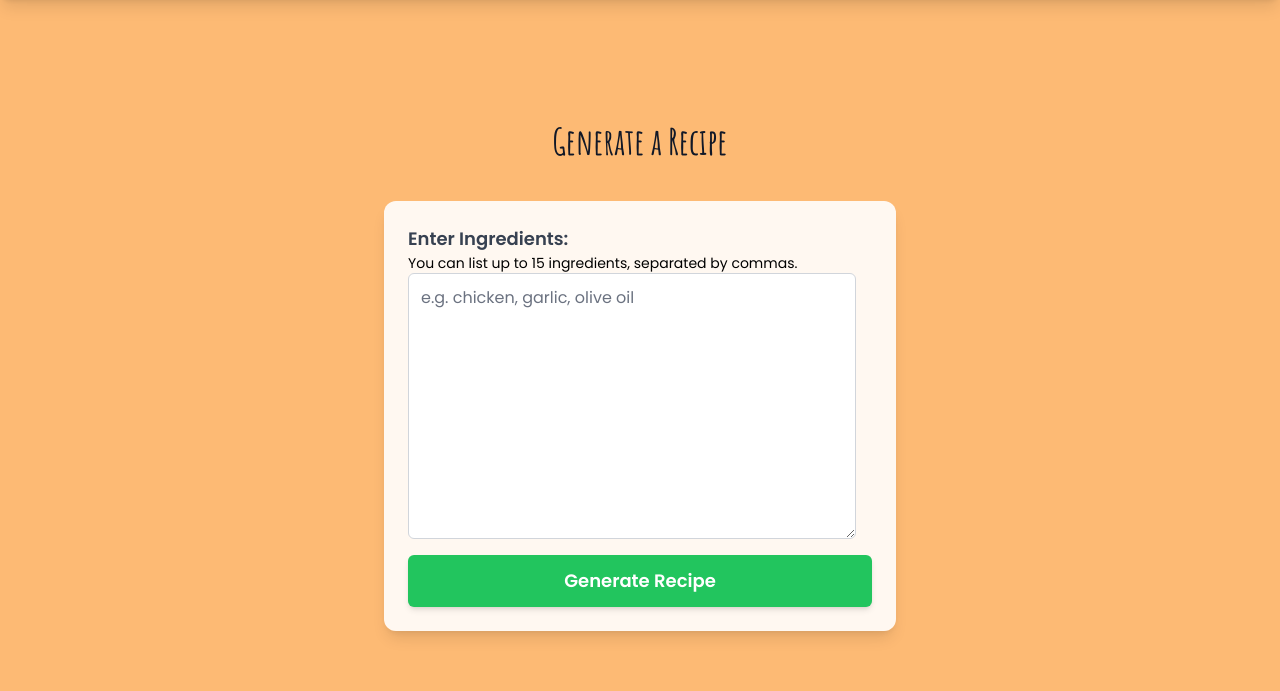
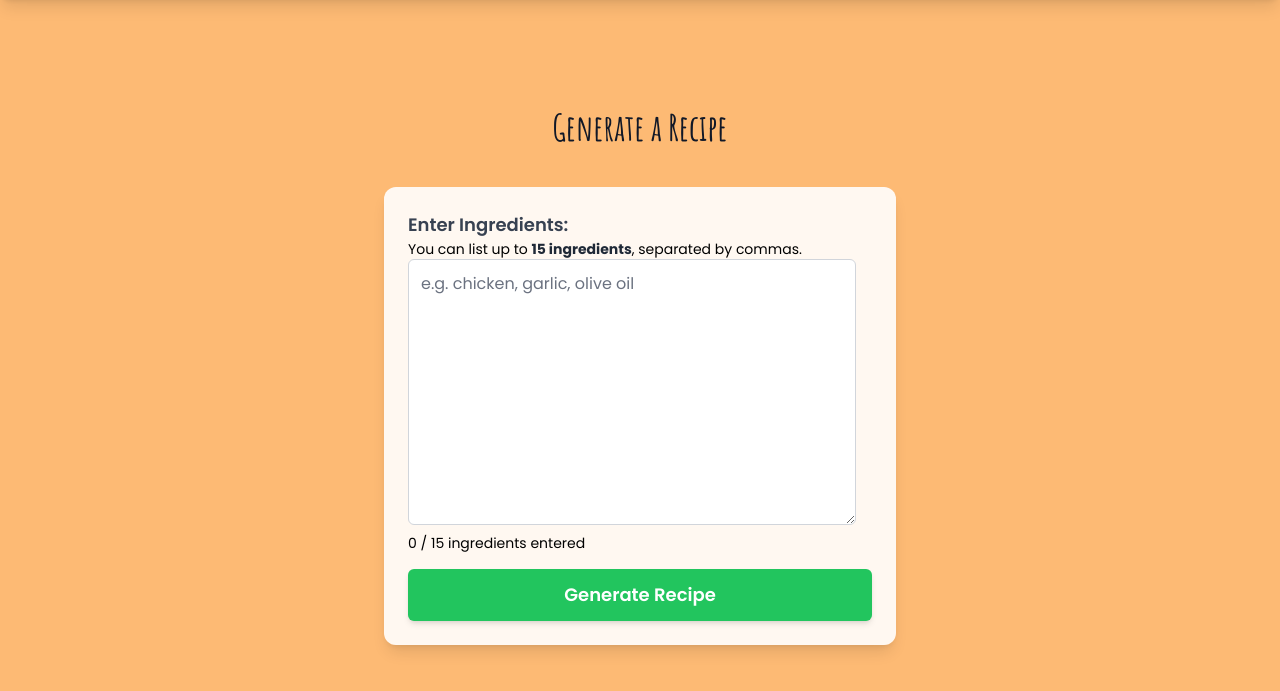
Before and after one commit to CarterSwain/scrapchef_v2, a Django app: page /recipes/generate/ in a window 1280 px wide. Shown: the part 72-763 px from the top of the page. Run offline with Django 5.2, Linux system fonts and the light colour scheme; the visitor is signed in with stand-in values (Sample User, id 1); some libraries are stand-ins or nearby versions.

Commit message:
Added character counter to Recipe Generator to improve UX

```diff
--- a/recipes/templates/recipes/recipe_detail.html
+++ b/recipes/templates/recipes/recipe_detail.html
@@ -19,8 +19,16 @@
 
     <div class="mb-4">
       <label class="block text-lg font-semibold text-gray-700" for="id_ingredients">Enter Ingredients:</label>
-      <p class="text-sm text-gray-500 mb-2">You can list up to 15 ingredients, separated by commas.</p>
+      <p class="text-sm text-gray-500 mb-2">
+        You can list up to <span class="font-bold text-gray-800">15 ingredients</span>, separated by commas.
+      </p>
+
       {{ form.ingredients }}
+
+      <!-- Character Counter -->
+      <p id="ingredient-counter" class="text-sm mt-2">
+        <span id="current-count">0</span> / 15 ingredients entered
+      </p>
     </div>
 
     <button type="submit" id="generate-btn" class="bg-green-500 text-white px-6 py-3 rounded-md text-lg font-semibold shadow-md hover:bg-green-600 transition w-full">
@@ -63,11 +71,34 @@
     </div>
   {% endif %}
 
-  <!-- JavaScript for Spinner -->
+  <!-- JavaScript for Character Counter and Spinner -->
   <script>
     function showLoadingSpinner() {
       document.getElementById("generate-btn").disabled = true; // Disable button
       document.getElementById("loading-spinner").classList.remove("hidden"); // Show spinner
     }
+
+    document.addEventListener("DOMContentLoaded", function () {
+      const inputField = document.getElementById("id_ingredients");
+      const counter = document.getElementById("current-count");
+      const submitBtn = document.getElementById("generate-btn");
+
+      inputField.addEventListener("input", function () {
+        let ingredients = inputField.value.split(",").map(i => i.trim()).filter(i => i !== "");
+        let ingredientCount = ingredients.length;
+
+        counter.textContent = ingredientCount;
+
+        if (ingredientCount > 15) {
+          counter.classList.add("text-red-500");
+          submitBtn.disabled = true;
+          submitBtn.classList.add("bg-gray-400", "cursor-not-allowed");
+        } else {
+          counter.classList.remove("text-red-500");
+          submitBtn.disabled = false;
+          submitBtn.classList.remove("bg-gray-400", "cursor-not-allowed");
+        }
+      });
+    });
   </script>
 {% endblock %}
```
Also changed, not shown: README.md.
